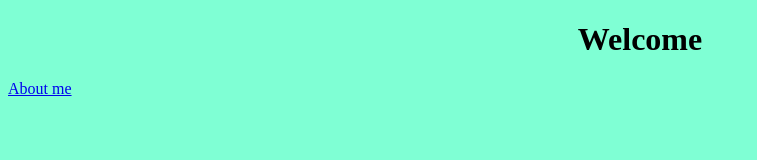
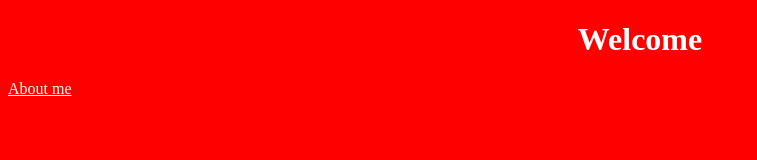
Before and after one commit to Maryna007-hub/multiple-page-static-website, a plain HTML site: page index.html in a window 1280 px wide. Shown: the whole page, without its empty margins (0-757 px from the left). Drawn offline with Linux system fonts and the light colour scheme.

Commit message:
Update style.css

```diff
--- a/css/style.css
+++ b/css/style.css
@@ -1,6 +1,9 @@
 body {
-    background-color: aquamarine;
+    background-color: red;
 }
 h1 {
     text-align: center;
 }
+a, h1 {
+    color: white;
+}
```
